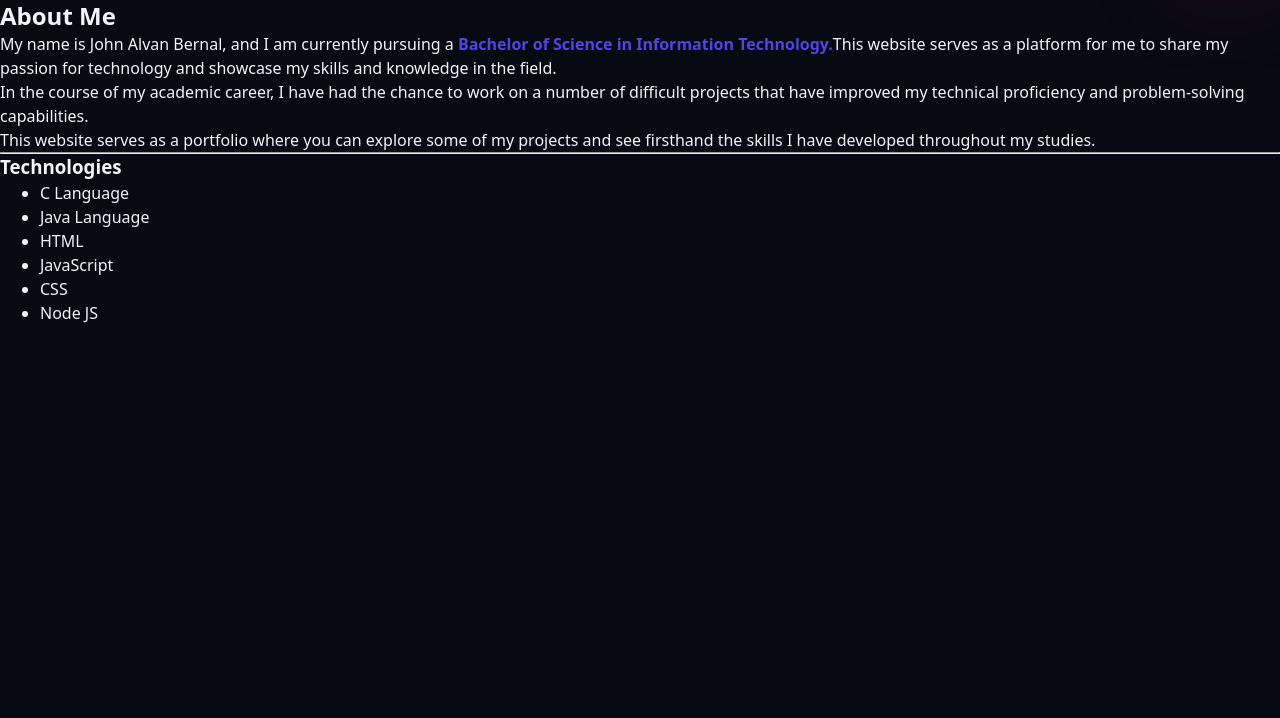
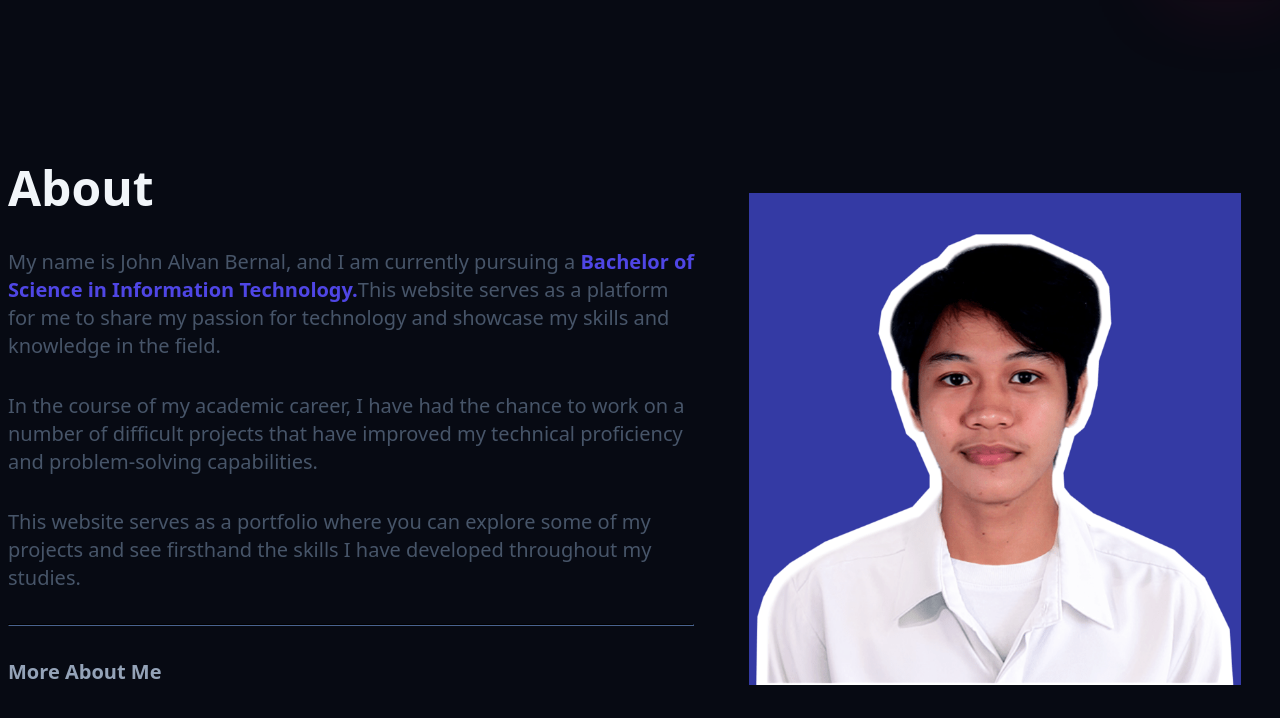
Before and after one commit to Nisseee/Bernal, a PHP site: page /about.html in a window 1280 px wide. Shown: the part 104-822 px from the top of the page. Before the commit the page ends 427 px from the top, so only its background shows below. Run offline with PHP 8.4, Linux system fonts and the light colour scheme; some web fonts are replaced.

Commit message:
about css and picture

```diff
--- a/about.html
+++ b/about.html
@@ -7,11 +7,12 @@
         <link  href="./styles/utils.css" rel="stylesheet"/>
         <link  href="./styles/components/header.css" rel="stylesheet"/>
         <link  href="./styles/components/footer.css" rel="stylesheet"/>
+        <link  href="./styles/components/about.css" rel="stylesheet"/>
         <link
         href="https://api.fontshare.com/v2/css?f[]=general-sans@500,600,400,700&display=swap"
         rel="stylesheet"
         />
-        <title>About</title>
+        <title>Profile</title>
 
     </head>
     <body>
@@ -63,44 +64,42 @@
                 </button>
               </nav>
         </header>
-        <main>
-            <div >
-            <h2 >About Me</h2>
-            <p >
+        <main class="about container section">
+            <div class="about__content">
+                <h2 class="about__title">About</h2>
+                <p class="about__description">
                     My name is John Alvan Bernal,
                 and I am currently pursuing a <strong>Bachelor of Science in
                 Information Technology.</strong>This website serves as a platform
                 for me to share my passion for technology and showcase my skills
                 and knowledge in the field.
                 </p>
-            <p >
+                <p class="about__description">
                     In the course of my academic career, I have had the chance
                     to work on a number of difficult projects that have improved
                     my technical proficiency and problem-solving capabilities.
                 </p>
-            <p >
+                <p class="about__description">
                     This website serves as a portfolio where you can explore some
                     of my projects and see firsthand the skills I have developed
                     throughout my studies.
                 </p>
-            <hr />
-            <h3 >Technologies</h3>
-            <div >
-              <ul >
-                <li >C Language</li>
-                <li >Java Language</li>
-                <li >HTML</li>
-              </ul>
-              <ul >
-                <li >JavaScript</li>
-                <li >CSS</li>
-                <li >Node JS</li>
-              </ul>
+                <hr class="about__hr" />
+                <h3 class="about__subtitle">More About Me</h3>
+                <div class="about__ul-container">
+                <!-- <ul class="about__ul">
+                    <li class="about__list">Date of Birth: March 6, 2002</li>
+                    <li class="about__list">Address: Tiwi, Albay</li>
+                    <li class="about__list"></li>
+                </ul> -->
+
                 </div>
             </div>
-          <div >
+            <div class="about__img-wrapper">
                 <img
-
+                class="about__img"
+                src="./img/profile.png"
+                alt="picture"
                 />
             </div>
         </main>
--- /dev/null
+++ b/styles/components/about.css
@@ -0,0 +1,150 @@
+.about {
+    display: flex;
+    flex-direction: column;
+    gap: 1rem;
+  }
+
+  .about__content {
+    display: flex;
+    flex-direction: column;
+    gap: 1rem;
+  }
+
+  .about__title {
+    font-size: var(--size-2xl);
+    color: var(--clr-light);
+  }
+
+  .about__description {
+    max-width: 60ch;
+    font-size: var(--size-sm);
+    color: var(--clr-slate600);
+  }
+
+  .about__hr {
+    border-color: var(--clr-slate800);
+  }
+
+  .about__subtitle {
+    font-size: var(--size-sm);
+    color: var(--clr-slate400);
+  }
+
+  .about__ul-container {
+    display: flex;
+  }
+
+  .about__ul {
+    display: flex;
+    flex-direction: column;
+    gap: 1em;
+    list-style-type: '\1F44D';
+    padding-left: 1em;
+    flex: 1;
+  }
+
+  .about__list {
+    font-size: var(--size-sm);
+    color: var(--clr-slate600);
+  }
+
+  .about__list::before {
+    content: '';
+    margin-left: 0.5em;
+  }
+
+  /* xs */
+  @media (min-width: 475px) {
+    .about {
+      gap: 1.5rem;
+    }
+
+    .about__content {
+      gap: 1.5rem;
+    }
+
+    .about__title {
+      font-size: var(--size-3xl);
+    }
+
+    .about__description {
+      font-size: var(--size-base);
+    }
+
+    .about__subtitle {
+      font-size: var(--size-base);
+    }
+
+    .about__list {
+      font-size: var(--size-base);
+    }
+  }
+
+  /* sm */
+  @media (min-width: 640px) {
+    .about__img-wrapper {
+      margin: 0 auto;
+    }
+
+    .about__img {
+      width: 28.6875rem;
+    }
+  }
+
+  /* md */
+  /* @media (min-width: 768px) {} */
+
+  /* lg */
+  @media (min-width: 1024px) {
+    .about {
+      flex-direction: row;
+      justify-content: space-between;
+      align-items: center;
+    }
+
+    .about__title {
+      font-size: var(--size-4xl);
+    }
+
+    .about__description {
+      font-size: var(--size-lg);
+    }
+
+    .about__subtitle {
+      font-size: var(--size-lg);
+    }
+
+    .about__list {
+      font-size: var(--size-lg);
+    }
+  }
+
+  /* xl */
+  @media (min-width: 1280px) {
+    .about__content {
+      gap: 2rem;
+    }
+
+    .about__title {
+      font-size: var(--size-5xl);
+    }
+
+    .about__description {
+      font-size: var(--size-xl);
+    }
+
+    .about__subtitle {
+      font-size: var(--size-xl);
+    }
+
+    .about__list {
+      font-size: var(--size-xl);
+    }
+
+    .about__img {
+      width: 30.75rem;
+    }
+  }
+
+  /* 2xl */
+  /* @media (min-width: 1536px) {} */
--- a/styles/components/header.css
+++ b/styles/components/header.css
@@ -7,9 +7,7 @@
   position: relative;
   z-index: 9999;
 }
-.header__brand{
-  padding: 0px 500px 0px 0px;
-}
+
 .header__menu {
   display: none;
 }
```
Also changed, not shown: img/profile.png (added). Lines whose indentation alone changed are shown as unchanged.
